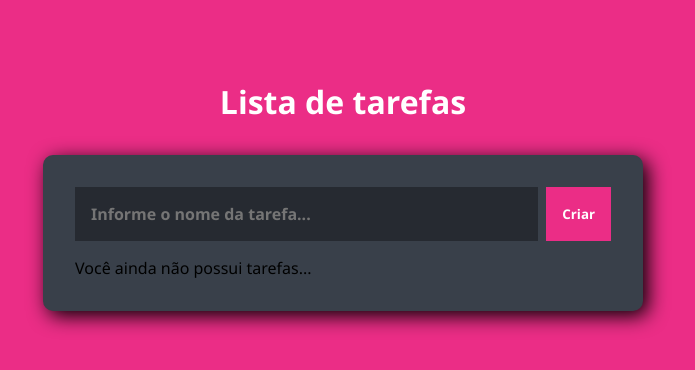
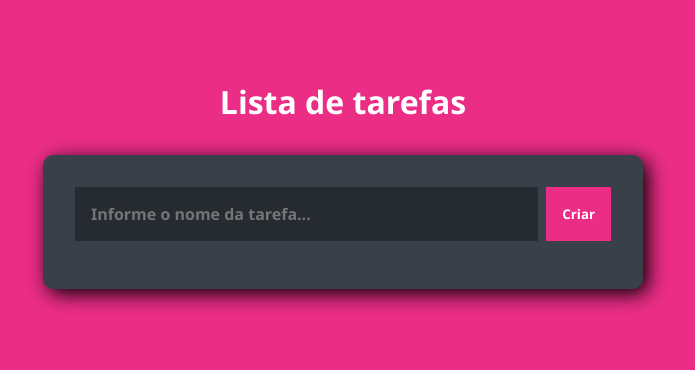
Before and after one commit to tiago-costa-s/todo_react, a React (Vite) app: page / in a window 1280 px wide. Shown: the top 370 px of the page, without its empty margins (297-992 px from the left). Built offline with nearby package versions, Linux system fonts and the light colour scheme.

Commit message:
Ajuste app

```diff
--- a/src/App.jsx
+++ b/src/App.jsx
@@ -117,7 +117,7 @@ function App() {
             resetData={resetData}
           />
           :
-          <p>Você ainda não possui tarefas...</p>
+          null
         }
       </div>
     </div>
```
